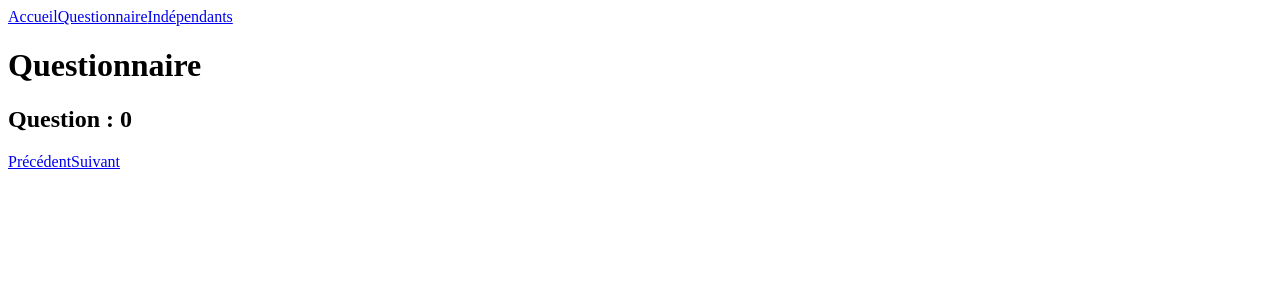
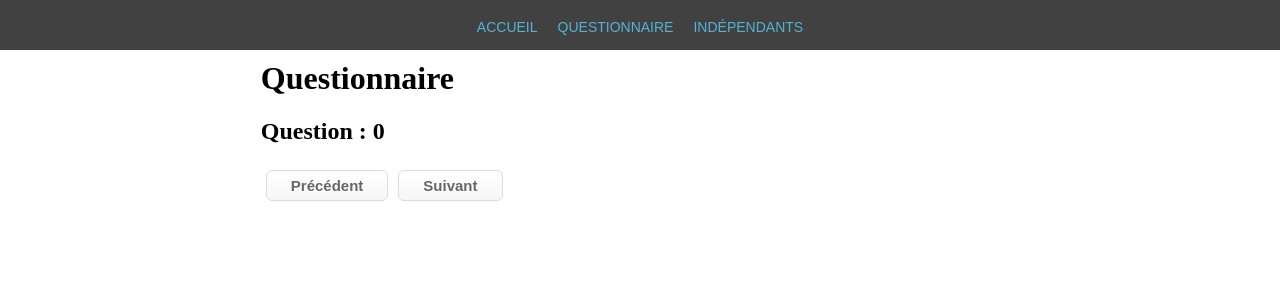
Before and after one commit to fkiecken/AgenceBrillante, a React (Create React App) app: page /survey/0 in a window 1280 px wide. Shown: the top 300 px of the page. Built offline with nearby package versions, Linux system fonts and the light colour scheme.

Commit message:
ajout css

```diff
--- a/src/components/Error/index.jsx
+++ b/src/components/Error/index.jsx
@@ -1,6 +1,8 @@
+import '../Error/style.css'
+
 function Error() {
     return (
-        <div>
+        <div className='containerError'>
             <h1>ERREUR 404 ZEBI</h1>
         </div>
     )
--- /dev/null
+++ b/src/components/Error/style.css
@@ -0,0 +1,7 @@
+.containerError {
+    width: 60%;
+    height: auto;
+    margin: auto;
+    margin-top: 60px;
+    text-align: center;
+}
--- a/src/components/Header/index.jsx
+++ b/src/components/Header/index.jsx
@@ -1,13 +1,17 @@
 import { Link } from "react-router-dom";
+import '../Header/style.css'
 
 function Header() {
 
     return (
-        <nav>
-            <Link to="/">Accueil</Link>
-            <Link to="/survey/1">Questionnaire</Link>
-            <Link to="/freelances">Indépendants</Link>
-        </nav>
+        <div className="containerHeader">
+            <nav>
+                <br/>
+                <span><Link to="/" className="linkHeader">ACCUEIL</Link></span>
+                <span><Link to="/survey/1" className="linkHeader">QUESTIONNAIRE</Link></span>
+                <span><Link to="/freelances" className="linkHeader">INDÉPENDANTS</Link></span>
+            </nav>
+        </div>
     )
 }
 
--- /dev/null
+++ b/src/components/Header/style.css
@@ -0,0 +1,35 @@
+.containerHeader {
+    width: 100%;
+    height: 50px;
+    top: 0;
+    right: 0;
+    background-color: rgb(65, 65, 65);
+    position: fixed;
+    text-align: center;
+}
+
+.linkHeader {
+    color: #ffffff;
+    font-size: 14px;
+    font-family: Arial, Helvetica, sans-serif;
+    box-shadow: inset 0 0 0 0 #54b3d6;
+    color: #54b3d6;
+    margin: 0 -.25rem;
+    padding: 0 .25rem;
+    transition: color .3s ease-in-out, box-shadow .3s ease-in-out;
+    text-decoration: none;
+    width: auto;
+}
+
+.linkHeader:hover {
+    color: #ff00ea;
+    font-size: 14px;
+    font-family: Arial, Helvetica, sans-serif;
+    box-shadow: inset 120px 0 0 0 #54b3d6;
+    color: white;
+    text-decoration: none;
+}
+
+span + span {
+    margin-left: 20px;
+}
--- a/src/pages/Home/index.jsx
+++ b/src/pages/Home/index.jsx
@@ -1,6 +1,8 @@
+import '../home/style.css'
+
 function Home() {
   return (
-    <div>
+    <div className='containerHome'>
       Page d'accueil 🏡
     </div>
   )
--- /dev/null
+++ b/src/pages/Home/style.css
@@ -0,0 +1,6 @@
+.containerHome {
+    width: 60%;
+    height: auto;
+    margin: auto;
+    margin-top: 60px;
+}
--- a/src/pages/freelances/index.jsx
+++ b/src/pages/freelances/index.jsx
@@ -1,5 +1,11 @@
+import './style.css'
+
 function Freelances() {
-    return <h1>FREELANCES</h1>
+    return (
+        <div className='containerFreelances'>
+            <h1>FREELANCES</h1>
+        </div>
+    )
 }
 
 export default Freelances
--- /dev/null
+++ b/src/pages/freelances/style.css
@@ -0,0 +1,6 @@
+.containerFreelances {
+    width: 60%;
+    height: auto;
+    margin: auto;
+    margin-top: 60px;
+}
--- a/src/pages/result/index.jsx
+++ b/src/pages/result/index.jsx
@@ -1,5 +1,11 @@
+import './style.css'
+
 function Result() {
-    return <h1>RESULTAT</h1>
+    return (
+        <div className='containerResult'>
+            <h1>RESULTAT</h1>
+        </div>
+    )
 }
 
 export default Result
--- /dev/null
+++ b/src/pages/result/style.css
@@ -0,0 +1,6 @@
+.containerResult {
+    width: 60%;
+    height: auto;
+    margin: auto;
+    margin-top: 60px;
+}
--- a/src/pages/survey/index.jsx
+++ b/src/pages/survey/index.jsx
@@ -1,28 +1,39 @@
 import { useParams, Link } from 'react-router-dom'
-import { useEffect } from 'react'
+import { useEffect, useState } from 'react'
+import '../survey/style.css'
 
 function Survey() {
 
 var { questionNumber } = useParams()
+const [showResult, setShowResult] = useState(false)
+const [precedentButtonEnable, setPrecedentButtonEnable] = useState(true)
 
 useEffect(() => {
-  console.log(questionNumber)
   if(parseInt(questionNumber) === 10) {
-    alert('RESULTAT')
-    console.log('RESULTAT')
+    setShowResult(true)
+  } else {
+    setShowResult(false)
   }
   if(parseInt(questionNumber) === 0) {
-    alert('DESCNED PLUS')
-    console.log('DESCEND PLUS')
+    setPrecedentButtonEnable(false)
   }
 }, [questionNumber])
 
   return (
-    <div>
+    <div className='containerSurvey'>
       <h1>Questionnaire</h1>
       <h2>Question : { questionNumber }</h2>
-      <Link to={'/survey/' + (parseInt(questionNumber)-1)}>Précédent</Link>
-      <Link to={'/survey/' + (parseInt(questionNumber)+1)}>Suivant</Link>
+      {
+        precedentButtonEnable === true ?
+        <Link to={'/survey/' + (parseInt(questionNumber)-1)} className='button'>Précédent</Link> :
+        <Link to={'/survey/' + (parseInt(questionNumber)-1)} className='precedentButtonDisable'>Précédent</Link>
+      }
+      {
+        showResult === false ?
+        <Link to={'/survey/' + (parseInt(questionNumber)+1)} className='button'>Suivant</Link> :
+        <Link to={'/result/'} className='button'>Résultat</Link>
+
+      }
     </div>
   )
 }
--- /dev/null
+++ b/src/pages/survey/style.css
@@ -0,0 +1,53 @@
+.containerSurvey {
+    width: 60%;
+    height: auto;
+    margin: auto;
+    margin-top: 60px;
+}
+
+.button {
+	box-shadow:inset 0px 1px 0px 0px #ffffff;
+	background:linear-gradient(to bottom, #ffffff 5%, #f6f6f6 100%);
+	background-color:#ffffff;
+	border-radius:6px;
+	border:1px solid #dcdcdc;
+	display:inline-block;
+	cursor:pointer;
+	color:#666666;
+	font-family:Arial;
+	font-size:15px;
+	font-weight:bold;
+	padding:6px 24px;
+	text-decoration:none;
+	text-shadow:0px 1px 0px #ffffff;
+    margin: 5px;
+}
+.button:hover {
+	background:linear-gradient(to bottom, #f6f6f6 5%, #ffffff 100%);
+	background-color:#f6f6f6;
+    margin: 5px;
+}
+.button:active {
+	position:relative;
+	top:1px;
+    margin: 5px;
+}
+
+.precedentButtonDisable {
+	box-shadow:inset 0px 1px 0px 0px #ffffff;
+	background:linear-gradient(to bottom, #ffffff 5%, #f6f6f6 100%);
+	background-color:#ffffff;
+	border-radius:6px;
+	border:1px solid #dcdcdc;
+	display:inline-block;
+	cursor:pointer;
+	color:#666666;
+	font-family:Arial;
+	font-size:15px;
+	font-weight:bold;
+	padding:6px 24px;
+	text-decoration:none;
+	text-shadow:0px 1px 0px #ffffff;
+    pointer-events: none;
+    margin: 5px;
+}
```
